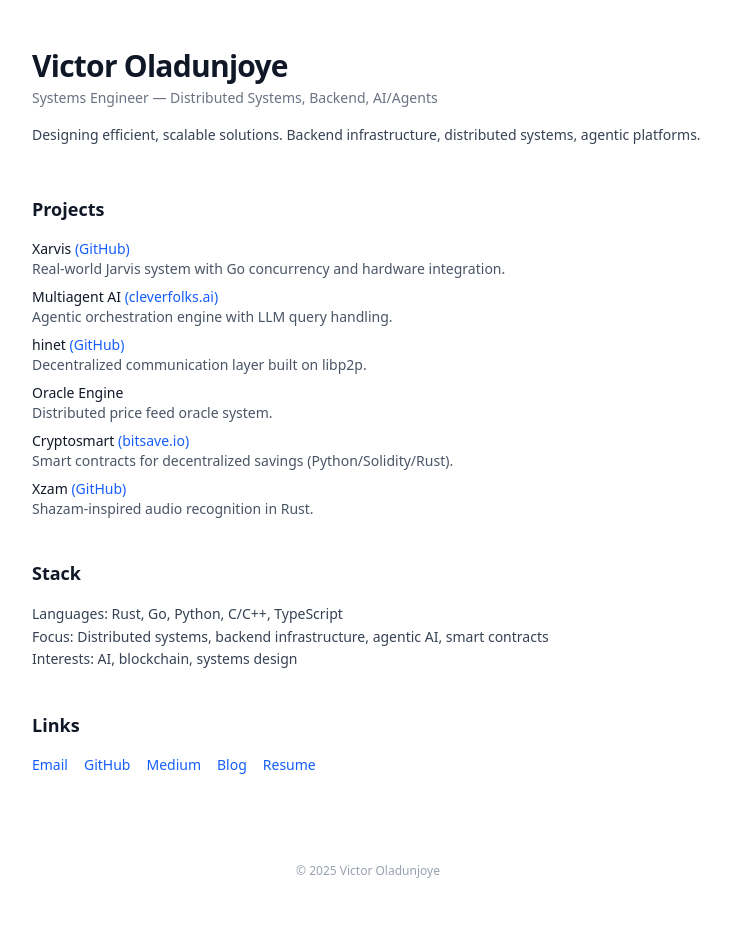
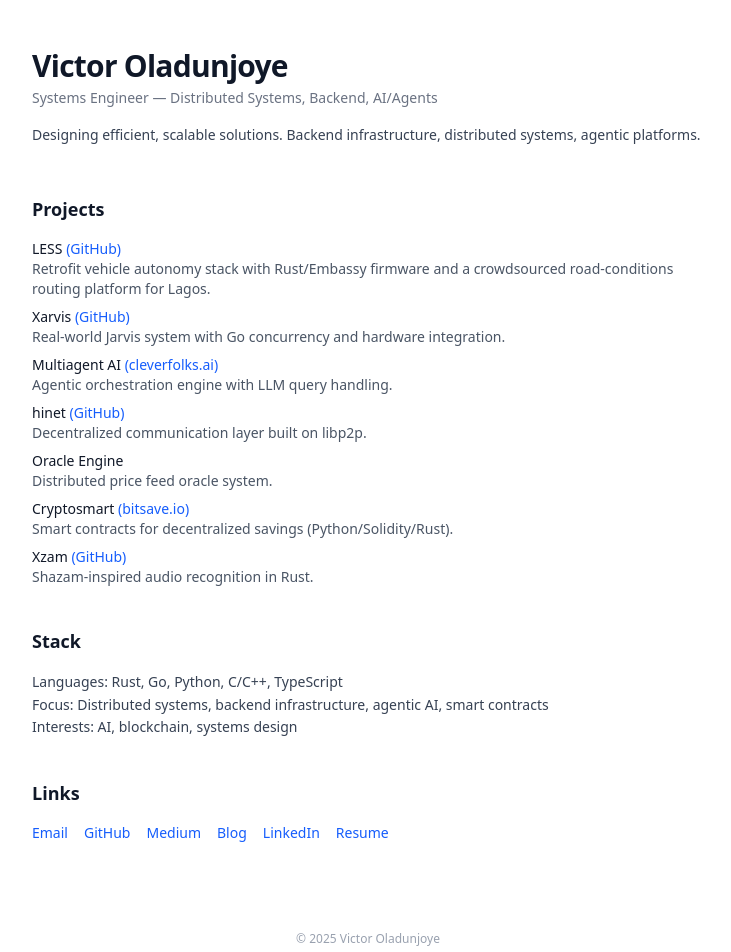
Before and after one commit to xpanvictor/portfolio_2, a Next.js app: page / in a window 1280 px wide. Shown: the top 952 px of the page, without its empty margins (272-1003 px from the left). Before the commit the page ends 927 px from the top, so only its background shows below. Built offline with nearby package versions, Linux system fonts and the light colour scheme.

Commit message:
Update project section and resume link
Added project details for LESS and updated resume link.

```diff
--- a/src/app/page.tsx
+++ b/src/app/page.tsx
@@ -14,6 +14,10 @@ export default function Home() {
         <section className="mb-10">
           <h2 className="text-lg font-semibold mb-4 text-gray-900">Projects</h2>
           <div className="space-y-2">
+            <div className="text-sm">
+              <span className="font-medium">LESS</span> <a href="https://less-av.vercel.app/" target="_blank" rel="noopener noreferrer" className="text-blue-600 hover:underline">(GitHub)</a>
+              <p className="text-gray-600">Retrofit vehicle autonomy stack with Rust/Embassy firmware and a crowdsourced road-conditions routing platform for Lagos.</p>
+            </div>
             <div className="text-sm">
               <span className="font-medium">Xarvis</span> <a href="https://github.com/xpanvictor/xarvis" target="_blank" rel="noopener noreferrer" className="text-blue-600 hover:underline">(GitHub)</a>
               <p className="text-gray-600">Real-world Jarvis system with Go concurrency and hardware integration.</p>
@@ -59,7 +63,8 @@ export default function Home() {
             <a href="https://github.com/xpanvictor" target="_blank" rel="noopener noreferrer" className="text-blue-600 hover:underline">GitHub</a>
             <a href="https://medium.com/@xpanvictor" target="_blank" rel="noopener noreferrer" className="text-blue-600 hover:underline">Medium</a>
             <a href="https://xpanvictor.github.io/" target="_blank" rel="noopener noreferrer" className="text-blue-600 hover:underline">Blog</a>
-            <a href="/docs/Victor-Oladunjoye-FlowCV-Resume-20250918.pdf" className="text-blue-600 hover:underline">Resume</a>
+            <a href="https://www.linkedin.com/in/victoroladunoye/" target="_blank" className="text-blue-600 hover:underline">LinkedIn</a>
+            <a href="/docs/Victor-Oladunjoye-09-26.pdf" className="text-blue-600 hover:underline">Resume</a>
           </div>
         </section>
       </div>
```
